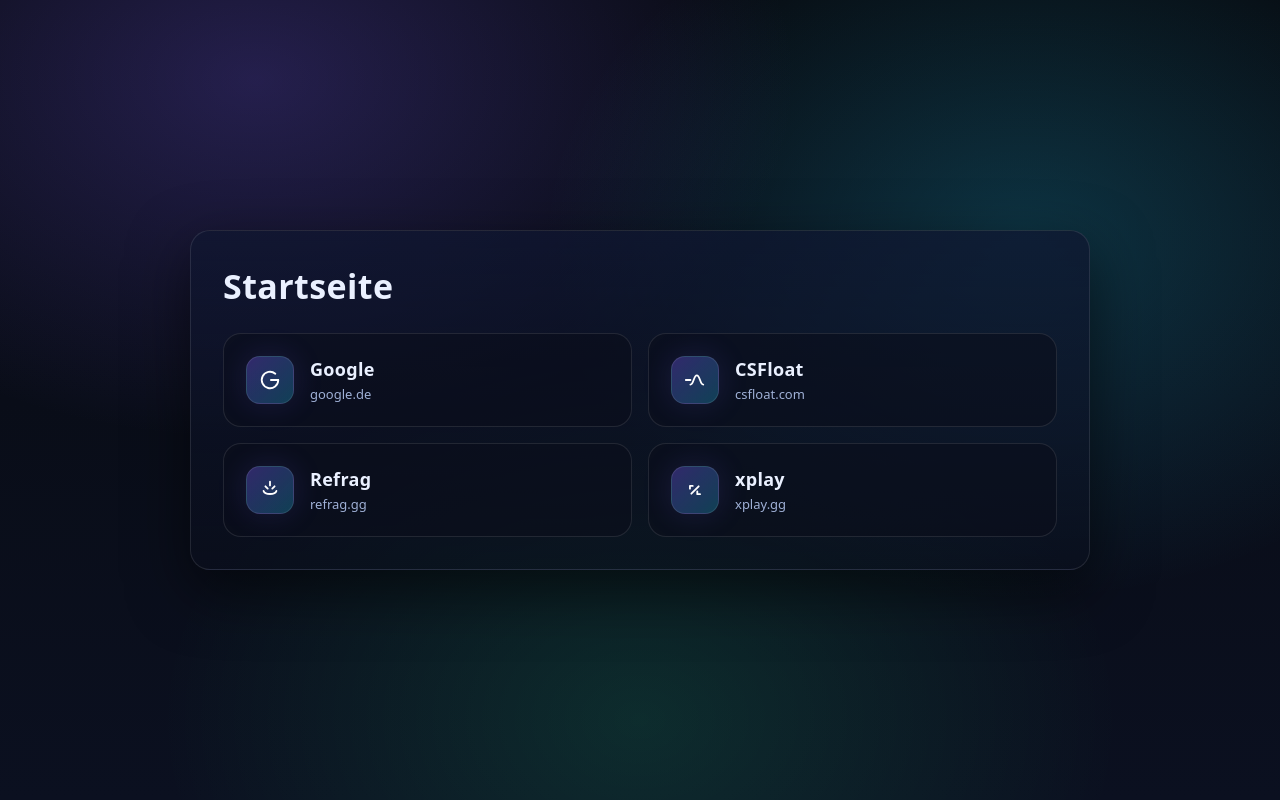
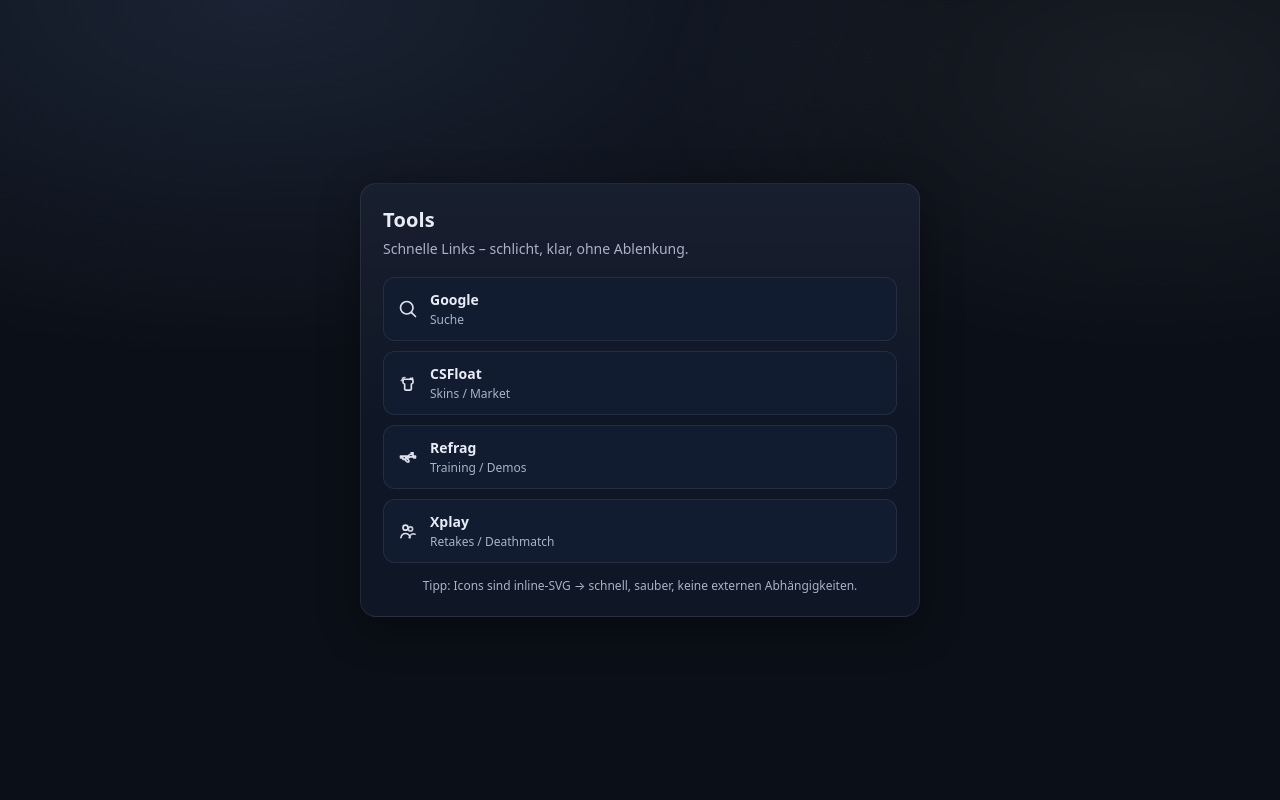
Before and after one commit to mochrist/cs2homepage, a plain HTML site: page index.html in a window 1280 px wide. Drawn offline with Linux system fonts and the light colour scheme.

Commit message:
Change design

```diff
--- a/index.html
+++ b/index.html
@@ -1,189 +1,182 @@
 <!doctype html>
 <html lang="de">
 <head>
-  <meta charset="utf-8">
-  <meta name="viewport" content="width=device-width, initial-scale=1">
-  <title>Startseite</title>
-
+  <meta charset="utf-8" />
+  <meta name="viewport" content="width=device-width, initial-scale=1" />
+  <title>Links</title>
   <style>
-    :root {
-      --bg0: #070a10;
-      --bg1: #0b1020;
-      --card: rgba(10,14,28,.6);
-      --border: rgba(255,255,255,.1);
-      --text: #eaf0ff;
-      --muted: #9fb0d6;
-
-      --accent1: #7c5cff;
-      --accent2: #23d5ff;
-      --accent3: #21ff9b;
-
-      --radius: 20px;
-      --shadow: 0 20px 60px rgba(0,0,0,.55);
+    :root{
+      --bg:#0b0f17;
+      --card:#0f1625;
+      --text:#e7ecf5;
+      --muted:#a8b3c7;
+      --border:rgba(255,255,255,.08);
+      --btn:#121c30;
+      --btnHover:#172444;
+      --focus:#8ab4ff;
     }
 
-    * { box-sizing: border-box; }
-
-    body {
-      margin: 0;
-      height: 100vh;
-      font-family: system-ui, -apple-system, Segoe UI, Roboto, Arial, sans-serif;
-      color: var(--text);
-      background:
-        radial-gradient(900px 600px at 20% 10%, rgba(124,92,255,.25), transparent 60%),
-        radial-gradient(800px 600px at 80% 30%, rgba(35,213,255,.2), transparent 60%),
-        radial-gradient(800px 600px at 50% 90%, rgba(33,255,155,.12), transparent 60%),
-        linear-gradient(180deg, var(--bg0), var(--bg1));
-      display: flex;
-      align-items: center;
-      justify-content: center;
+    *{box-sizing:border-box}
+    body{
+      margin:0;
+      font-family:system-ui,-apple-system,Segoe UI,Roboto,Ubuntu,Cantarell,Noto Sans,Arial,sans-serif;
+      background: radial-gradient(1200px 600px at 20% 0%, rgba(138,180,255,.12), transparent 60%),
+                  radial-gradient(900px 500px at 90% 10%, rgba(255,255,255,.06), transparent 55%),
+                  var(--bg);
+      color:var(--text);
+      min-height:100svh;
+      display:grid;
+      place-items:center;
+      padding:24px;
     }
 
-    .panel {
-      width: min(900px, 95%);
-      background: linear-gradient(180deg, rgba(15,22,48,.75), rgba(10,14,28,.55));
-      border: 1px solid var(--border);
-      border-radius: var(--radius);
-      box-shadow: var(--shadow);
-      padding: 32px;
+    .wrap{width:min(560px, 100%)}
+    .card{
+      background: linear-gradient(180deg, rgba(255,255,255,.04), transparent 55%), var(--card);
+      border:1px solid var(--border);
+      border-radius:16px;
+      padding:22px;
+      box-shadow: 0 12px 40px rgba(0,0,0,.35);
     }
 
-    h1 {
-      margin: 0 0 24px;
-      font-size: clamp(22px, 4vw, 34px);
-      letter-spacing: .4px;
+    h1{
+      margin:0 0 6px;
+      font-size:20px;
+      letter-spacing:.2px;
+    }
+    p{
+      margin:0 0 18px;
+      color:var(--muted);
+      font-size:14px;
+      line-height:1.45;
     }
 
-    .grid {
-      display: grid;
-      grid-template-columns: repeat(2, 1fr);
-      gap: 16px;
+    .grid{
+      display:grid;
+      gap:10px;
     }
 
-    @media (max-width: 700px) {
-      .grid { grid-template-columns: 1fr; }
+    .btn{
+      display:flex;
+      align-items:center;
+      gap:12px;
+      width:100%;
+      padding:12px 14px;
+      border-radius:12px;
+      border:1px solid var(--border);
+      background:var(--btn);
+      color:var(--text);
+      text-decoration:none;
+      transition: transform .08s ease, background .15s ease, border-color .15s ease;
+      outline:none;
+    }
+    .btn:hover{
+      background:var(--btnHover);
+      border-color:rgba(255,255,255,.14);
+      transform: translateY(-1px);
+    }
+    .btn:active{transform: translateY(0)}
+    .btn:focus-visible{
+      box-shadow:0 0 0 3px rgba(138,180,255,.25);
+      border-color: rgba(138,180,255,.55);
     }
 
-    .card {
-      text-decoration: none;
-      color: var(--text);
-      padding: 22px;
-      border-radius: 18px;
-      background: var(--card);
-      border: 1px solid var(--border);
-      display: flex;
-      align-items: center;
-      gap: 16px;
-      transition: transform .15s ease, border-color .15s ease, background .15s ease;
+    .icon{
+      width:20px;
+      height:20px;
+      flex:0 0 20px;
+      opacity:.95;
     }
 
-    .card:hover {
-      transform: translateY(-3px);
-      border-color: rgba(35,213,255,.45);
-      background: rgba(10,14,28,.75);
+    .label{
+      display:flex;
+      flex-direction:column;
+      gap:2px;
+      text-align:left;
+    }
+    .label strong{
+      font-size:14px;
+      font-weight:600;
+    }
+    .label span{
+      font-size:12px;
+      color:var(--muted);
     }
 
-    .icon {
-      width: 48px;
-      height: 48px;
-      border-radius: 14px;
-      display: grid;
-      place-items: center;
-      background: linear-gradient(135deg, rgba(124,92,255,.35), rgba(35,213,255,.25));
-      border: 1px solid var(--border);
-      box-shadow: 0 0 30px rgba(124,92,255,.15);
-      flex-shrink: 0;
-    }
-
-    .label {
-      display: flex;
-      flex-direction: column;
-      gap: 4px;
-    }
-
-    .name {
-      font-size: 18px;
-      font-weight: 800;
-      letter-spacing: .3px;
-    }
-
-    .url {
-      font-size: 13px;
-      color: var(--muted);
-    }
-
-    svg {
-      width: 22px;
-      height: 22px;
-      stroke: white;
-      fill: none;
-      stroke-width: 2;
-      stroke-linecap: round;
-      stroke-linejoin: round;
+    .footer{
+      margin-top:14px;
+      font-size:12px;
+      color:var(--muted);
+      text-align:center;
     }
   </style>
 </head>
 
 <body>
-  <main class="panel">
-    <h1>Startseite</h1>
+  <div class="wrap">
+    <div class="card">
+      <h1>Tools</h1>
+      <p>Schnelle Links – schlicht, klar, ohne Ablenkung.</p>
 
-    <section class="grid">
-      <a class="card" href="https://www.google.de">
-        <div class="icon">
-          <svg viewBox="0 0 24 24">
-            <path d="M21 12a9 9 0 1 1-3.2-6.9"/>
-            <path d="M21 12h-8"/>
+      <div class="grid">
+        <a class="btn" href="https://www.google.com" target="_blank" rel="noopener">
+          <svg class="icon" viewBox="0 0 24 24" fill="none" aria-hidden="true">
+            <path d="M10.5 18a7.5 7.5 0 1 1 0-15 7.5 7.5 0 0 1 0 15Z" stroke="currentColor" stroke-width="2" />
+            <path d="M16.3 16.3 21 21" stroke="currentColor" stroke-width="2" stroke-linecap="round"/>
           </svg>
-        </div>
           <div class="label">
-          <div class="name">Google</div>
-          <div class="url">google.de</div>
+            <strong>Google</strong>
+            <span>Suche</span>
           </div>
         </a>
 
-      <a class="card" href="https://csfloat.com">
-        <div class="icon">
-          <svg viewBox="0 0 24 24">
-            <path d="M7 17c3.5 0 3.5-10 7-10s3.5 10 7 10"/>
-            <path d="M2 12h5"/>
+        <a class="btn" href="https://csfloat.com" target="_blank" rel="noopener">
+          <svg class="icon" viewBox="0 0 24 24" fill="none" aria-hidden="true">
+            <!-- Smoke grenade (stylized) -->
+            <path d="M9 7.5h7.5c.8 0 1.5.7 1.5 1.5v2.2c0 .5-.2.9-.6 1.2l-1.4 1v5.1c0 1.1-.9 2-2 2H10c-1.1 0-2-.9-2-2v-5.1l-1.4-1c-.4-.3-.6-.7-.6-1.2V9c0-.8.7-1.5 1.5-1.5Z"
+                  stroke="currentColor" stroke-width="2" stroke-linejoin="round"/>
+            <path d="M16.5 7.5l1-1.2M14.5 7.5l1-1.2" stroke="currentColor" stroke-width="2" stroke-linecap="round"/>
+            <!-- smoke puffs -->
+            <path d="M5.5 6.5c.7-.8 1.7-1.2 2.7-1.1M4 9c.6-.6 1.4-.9 2.2-.8" stroke="currentColor" stroke-width="2" stroke-linecap="round" opacity=".9"/>
           </svg>
-        </div>
           <div class="label">
-          <div class="name">CSFloat</div>
-          <div class="url">csfloat.com</div>
+            <strong>CSFloat</strong>
+            <span>Skins / Market</span>
           </div>
         </a>
 
-      <a class="card" href="https://refrag.gg">
-        <div class="icon">
-          <svg viewBox="0 0 24 24">
-            <path d="M12 3v4"/>
-            <path d="M7 8l2.5 2.5"/>
-            <path d="M17 8l-2.5 2.5"/>
-            <path d="M5 13c1.5 4.5 12.5 4.5 14 0"/>
+        <a class="btn" href="https://refrag.gg" target="_blank" rel="noopener">
+          <svg class="icon" viewBox="0 0 24 24" fill="none" aria-hidden="true">
+            <!-- AK47 (simple silhouette line icon) -->
+            <path d="M3 11h9l2-2h3l2 2h2v2h-2l-1.2-1.2H14l-1.2 1.2H9v2H6v-2H3v-2Z"
+                  stroke="currentColor" stroke-width="2" stroke-linejoin="round"/>
+            <path d="M9 13v3l2 2h2v-2l-2-2v-1" stroke="currentColor" stroke-width="2" stroke-linejoin="round"/>
+            <path d="M16 9V7h2v2" stroke="currentColor" stroke-width="2" stroke-linecap="round"/>
           </svg>
-        </div>
           <div class="label">
-          <div class="name">Refrag</div>
-          <div class="url">refrag.gg</div>
+            <strong>Refrag</strong>
+            <span>Training / Demos</span>
           </div>
         </a>
 
-      <a class="card" href="https://xplay.gg">
-        <div class="icon">
-          <svg viewBox="0 0 24 24">
-            <path d="M8 16l8-8"/>
-            <path d="M9.5 7.5h-3v3"/>
-            <path d="M17.5 16.5h-3v-3"/>
+        <a class="btn" href="#" target="_blank" rel="noopener">
+          <svg class="icon" viewBox="0 0 24 24" fill="none" aria-hidden="true">
+            <!-- two players/users -->
+            <path d="M9 11a3 3 0 1 0 0-6 3 3 0 0 0 0 6Z" stroke="currentColor" stroke-width="2"/>
+            <path d="M15 12a2.5 2.5 0 1 0 0-5 2.5 2.5 0 0 0 0 5Z" stroke="currentColor" stroke-width="2" opacity=".9"/>
+            <path d="M3.5 20c.6-3 3-5 5.5-5s4.9 2 5.5 5" stroke="currentColor" stroke-width="2" stroke-linecap="round"/>
+            <path d="M13.5 20c.3-1.9 1.6-3.6 3.5-4.3 1.2-.4 2.4-.3 3.5.2"
+                  stroke="currentColor" stroke-width="2" stroke-linecap="round" opacity=".9"/>
           </svg>
-        </div>
           <div class="label">
-          <div class="name">xplay</div>
-          <div class="url">xplay.gg</div>
+            <strong>Xplay</strong>
+            <span>Retakes / Deathmatch</span>
           </div>
         </a>
-    </section>
-  </main>
+      </div>
+
+      <div class="footer">Tipp: Icons sind inline-SVG → schnell, sauber, keine externen Abhängigkeiten.</div>
+    </div>
+  </div>
 </body>
 </html>
```
Lines whose indentation alone changed are shown as unchanged.
